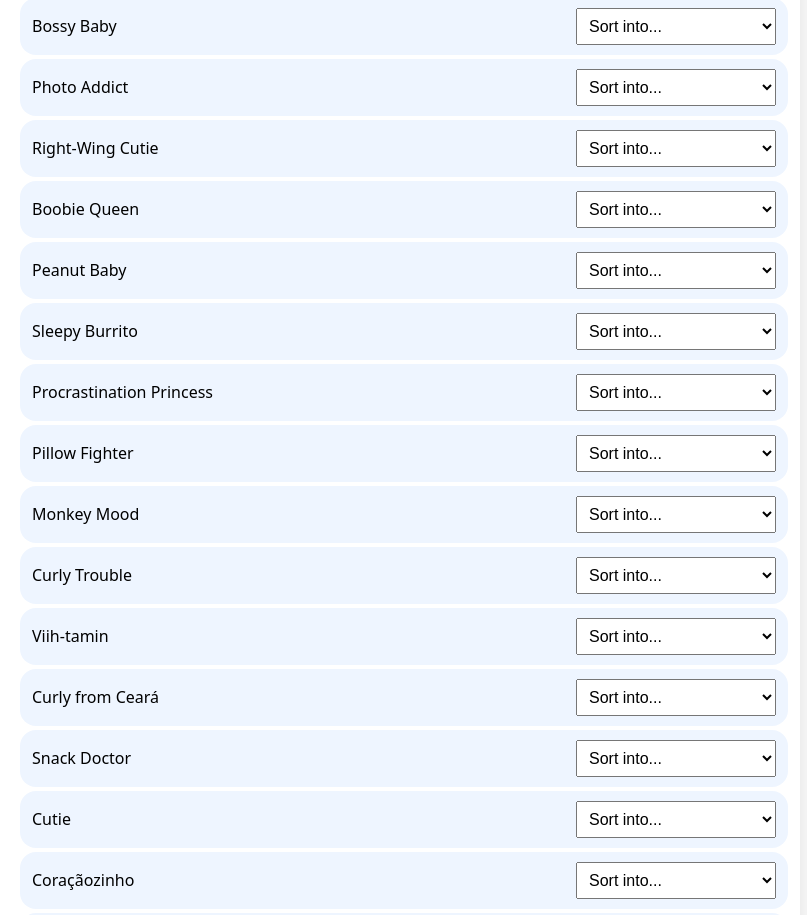
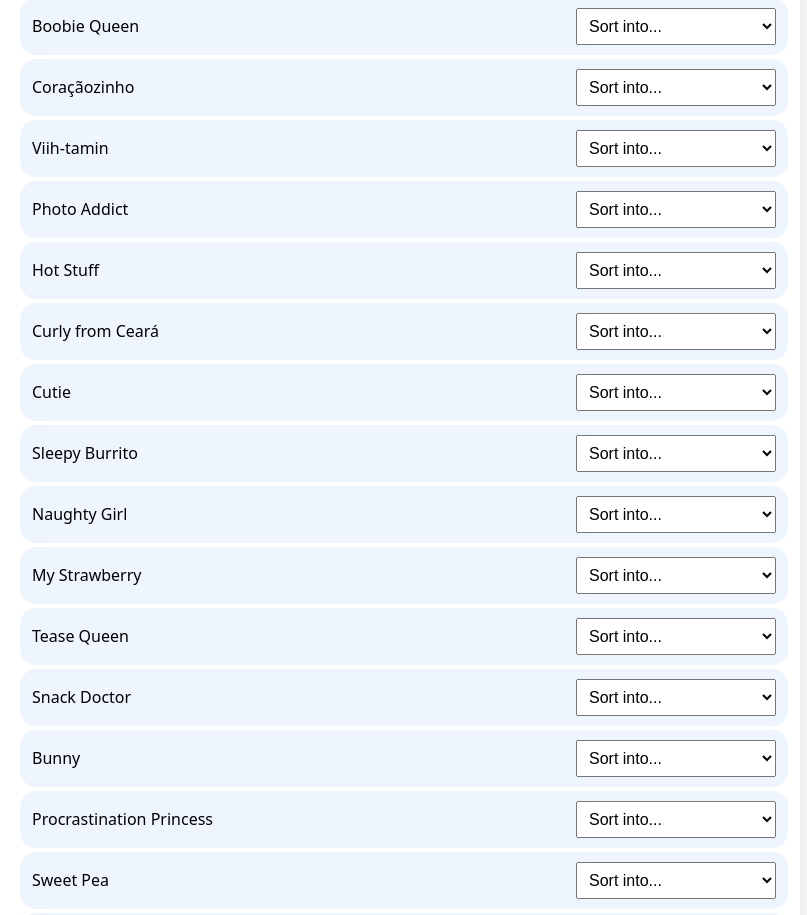
Before and after one commit to neknekkekkek/viih-nicknames-tierlist, a React (Vite) app: page / in a window 1280 px wide. Shown: the part 813-1728 px from the top of the page, without its empty margins (240-1047 px from the left). Built offline with nearby package versions, Linux system fonts and the light colour scheme.

Commit message:
Update TierList.jsx

```diff
--- a/src/TierList.jsx
+++ b/src/TierList.jsx
@@ -10,11 +10,10 @@ const initialTiers = {
 };
 
 const allNicknames = [
-  "My Strawberry", "Sweet Pea", "Sunshine", "Bunny", "Princess", "Meu docinho",
-  "Naughty Girl", "My Little Brat", "Tease Queen", "Hot Stuff", "Bossy Baby", "Photo Addict", "Right-Wing Cutie",
-  "Boobie Queen", "Peanut Baby", "Sleepy Burrito", "Procrastination Princess", "Pillow Fighter", "Monkey Mood",
-  "Curly Trouble", "Viih-tamin", "Curly from Ceará", "Snack Doctor", "Cutie", "Coraçãozinho",
-  "Dear", "Amore", "Faz-o-L Queen"
+  "Peanut Baby", "Curly Trouble", "Sunshine", "Right-Wing Cutie", "Amore", "Pillow Fighter", "Princess", "Dear",
+  "Monkey Mood", "Meu docinho", "Boobie Queen", "Coraçãozinho", "Viih-tamin", "Photo Addict", "Hot Stuff",
+  "Curly from Ceará", "Cutie", "Sleepy Burrito", "Naughty Girl", "My Strawberry", "Tease Queen", "Snack Doctor",
+  "Bunny", "Procrastination Princess", "Sweet Pea", "Faz-o-L Queen", "My Little Brat", "Bossy Baby"
 ];
 
 export default function TierList() {
```
